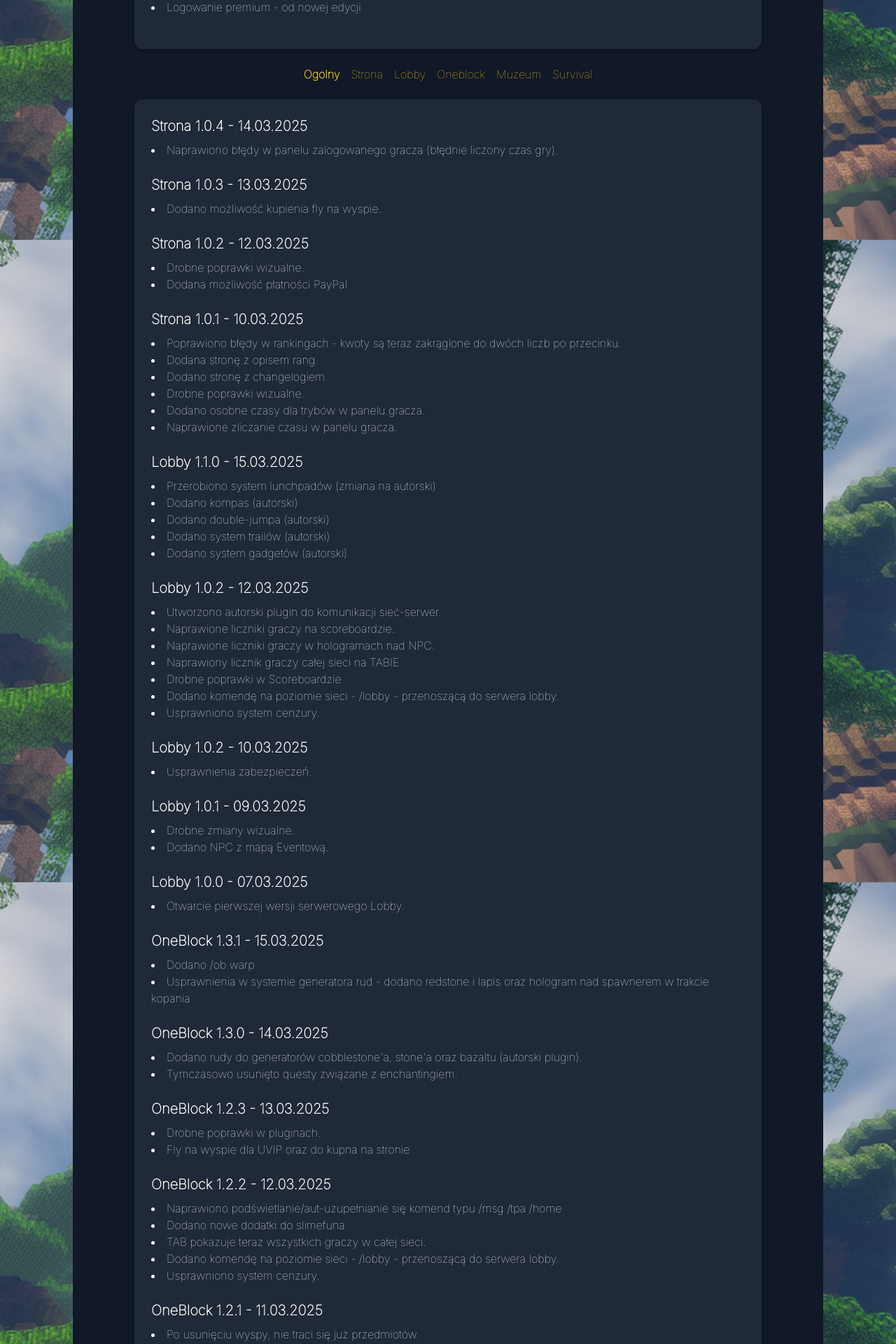
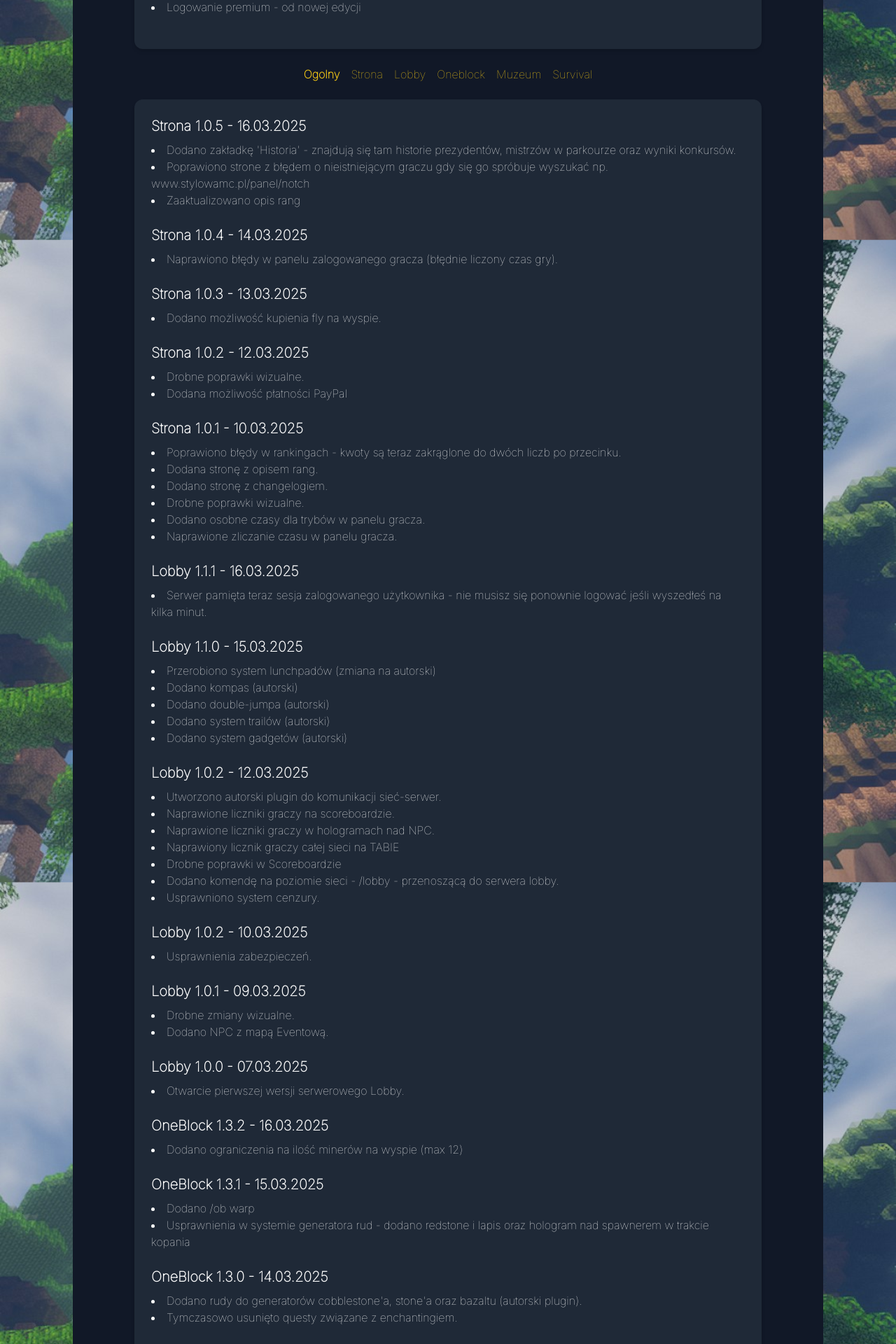
Before and after one commit to rczerwiec/stylowamc, a Next.js app: page /changelog in a window 1280 px wide. Shown: the part 575-2495 px from the top of the page at 70% size. Built offline with nearby package versions, Linux system fonts and the light colour scheme; no server answers.

Commit message:
[UPDATE] content update

```diff
--- a/app/changelog/page.tsx
+++ b/app/changelog/page.tsx
@@ -15,6 +15,16 @@ const Changelog = () => {
   const changelogContent: Record<string, ChangelogEntry[]> = {
     ogolny: [],
     strona: [
+      {
+        mode: "Strona",
+        version: "1.0.5",
+        date: "16.03.2025",
+        changes: [
+          "Dodano zakładkę 'Historia' - znajdują się tam historie prezydentów, mistrzów w parkourze oraz wyniki konkursów.",
+          "Poprawiono strone z błędem o nieistniejącym graczu gdy się go spróbuje wyszukać np. www.stylowamc.pl/panel/notch",
+          "Zaaktualizowano opis rang",
+        ],
+      },
       {
         mode: "Strona",
         version: "1.0.4",
@@ -55,6 +65,14 @@ const Changelog = () => {
       },
     ],
     lobby: [
+      {
+        mode: "Lobby",
+        version: "1.1.1",
+        date: "16.03.2025",
+        changes: [
+          "Serwer pamięta teraz sesja zalogowanego użytkownika - nie musisz się ponownie logować jeśli wyszedłeś na kilka minut.",
+        ],
+      },
       {
         mode: "Lobby",
         version: "1.1.0",
@@ -108,6 +126,14 @@ const Changelog = () => {
       },
     ],
     oneblock: [
+      {
+        mode: "OneBlock",
+        version: "1.3.2",
+        date: "16.03.2025",
+        changes: [
+          "Dodano ograniczenia na ilość minerów na wyspie (max 12)",
+        ],
+      },
       {
         mode: "OneBlock",
         version: "1.3.1",
```
